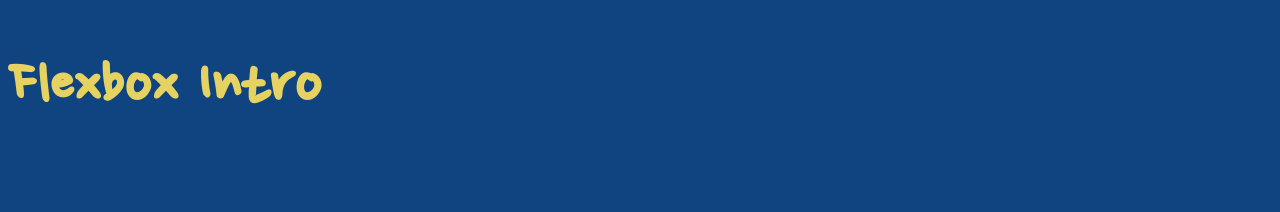
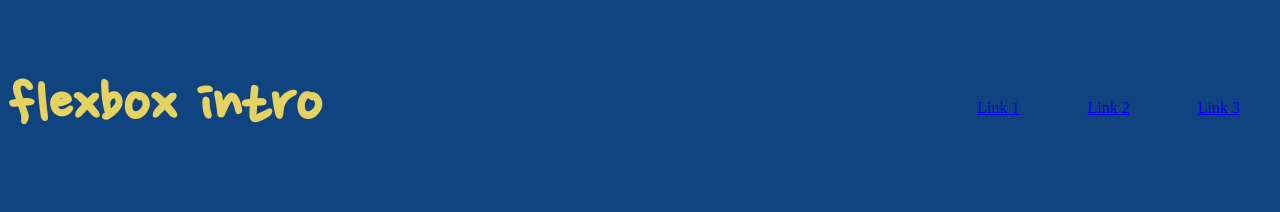
Before and after one commit to ivannio/flexbox-intro, a plain HTML site: page index.html in a window 1280 px wide. Drawn offline with Linux system fonts and the light colour scheme.

Commit message:
created navbar

```diff
--- a/index.html
+++ b/index.html
@@ -10,7 +10,15 @@
 
 </head>
 <body>
-    <h1>Flexbox Intro</h1>
+    <nav>
+      <h1>flexbox intro</h1>
+      <div class="link-container">
+          <a href="/">Link 1</a>
+          <a href="/">Link 2</a>
+          <a href="/">Link 3</a>
+      </div>
+    </nav>
+
     <script src="main.js"></script>
 
 </body>
--- a/main.css
+++ b/main.css
@@ -7,3 +7,13 @@ h1 {
     font-family: 'Nanum Pen Script', cursive;
     font-size: 69px;
 }
+
+nav {
+    display:flex;
+    justify-content: space-between;
+    align-items: center;
+}
+
+.link-container a {
+    margin: 2em;
+}
```
